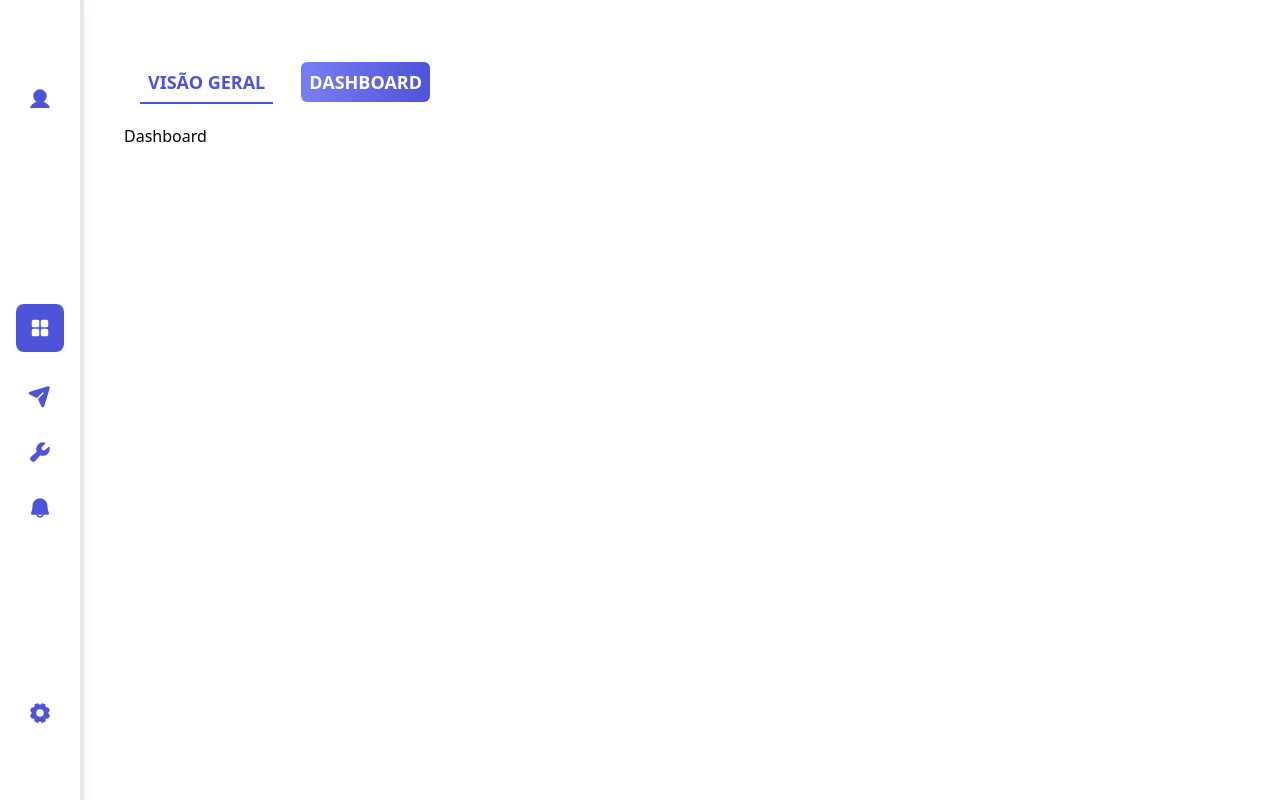
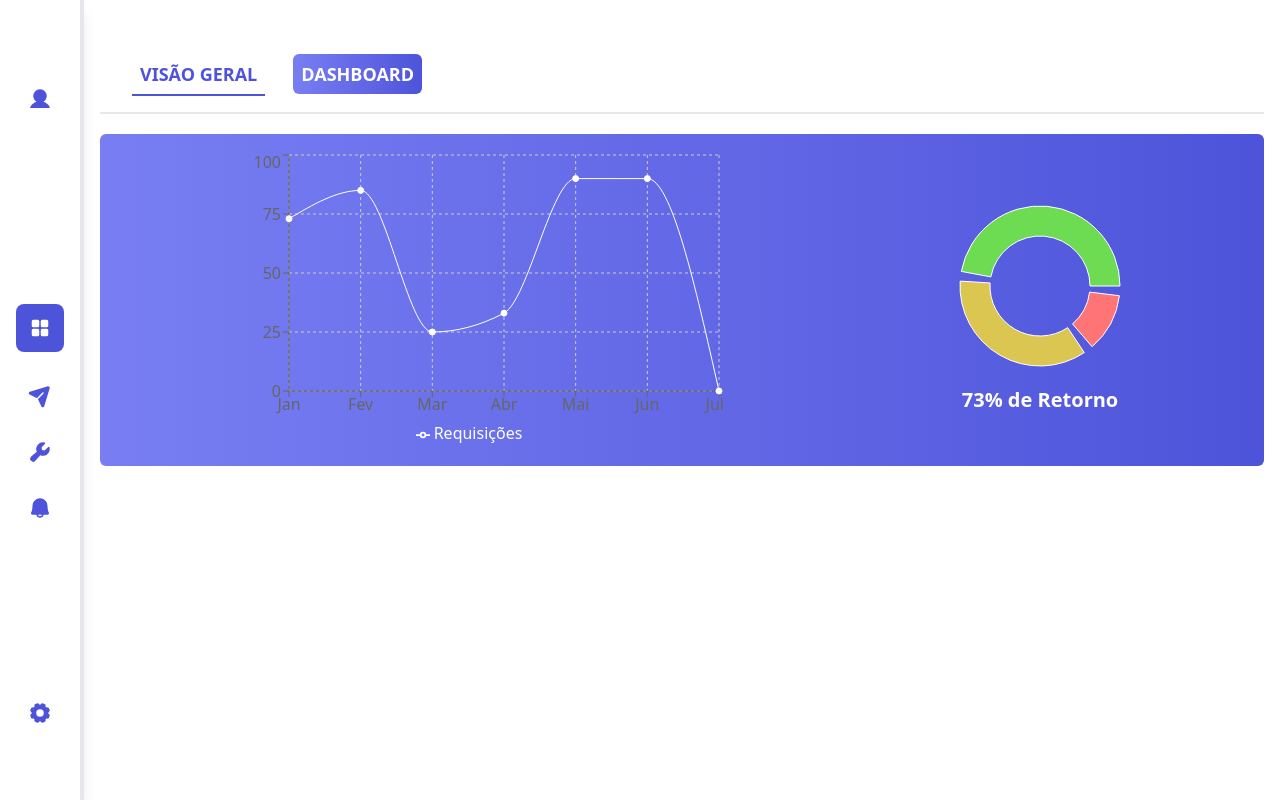
Before and after one commit to renan823/Aerotool-Front, a Next.js app: page /dashboard in a window 1280 px wide. Both pictures are taken after a click on the element "DASHBOARD". Built offline with nearby package versions, Linux system fonts and the light colour scheme.

Commit message:
feat: dashboard implementation

```diff
--- a/package.json
+++ b/package.json
@@ -23,6 +23,7 @@
     "react-dom": "18.2.0",
     "react-hook-form": "^7.46.2",
     "react-redux": "^8.1.3",
+    "recharts": "^2.8.0",
     "redux": "^4.2.1",
     "redux-persist": "^6.0.0",
     "redux-thunk": "^2.4.2",
--- /dev/null
+++ b/src/components/Dashboard/Charts.jsx
@@ -0,0 +1,14 @@
+import React from "react";
+import PieChartGraph from "./PieChartGraph";
+import LineChartGraph from "./LineChartGraph";
+
+const Charts = () => {
+  return (
+    <div className="bg-gradient-to-r from-accent to-primary rounded-md p-4 w-fit justify-around items-center flex flex-row w-full">
+      <LineChartGraph />
+      <PieChartGraph />
+    </div>
+  );
+};
+
+export default Charts;
--- /dev/null
+++ b/src/components/Dashboard/DashboardContent.jsx
@@ -0,0 +1,12 @@
+import React from 'react'
+import Charts from './Charts';
+
+const DashboardContent = () => {
+  return (
+    <div>
+      <Charts />
+    </div>
+  )
+}
+
+export default DashboardContent;
--- /dev/null
+++ b/src/components/Dashboard/LineChartGraph.jsx
@@ -0,0 +1,57 @@
+import React from "react";
+import {
+  LineChart,
+  Line,
+  XAxis,
+  YAxis,
+  CartesianGrid,
+  Tooltip,
+  Legend,
+  ResponsiveContainer,
+} from "recharts";
+
+const data = [
+  {
+    name: "Jan",
+    Requisições: 73,
+  },
+  {
+    name: "Fev",
+    Requisições: 85,
+  },
+  {
+    name: "Mar",
+    Requisições: 25,
+  },
+  {
+    name: "Abr",
+    Requisições: 33,
+  },
+  {
+    name: "Mai",
+    Requisições: 90,
+  },
+  {
+    name: "Jun",
+    Requisições: 90,
+  },
+  {
+    name: "Jul",
+    Requisições: 0,
+  },
+];
+
+const LineChartGraph = () => {
+  return (
+    <LineChart width={500} height={300} data={data} stroke="#FFF">
+      <CartesianGrid strokeDasharray="3 3" />
+      <XAxis dataKey="name" />
+      <YAxis />
+      <Tooltip />
+      <Legend />
+      <Line type="monotone" dataKey="Requisições" stroke="#FFF" activeDot={{ r: 8 }} />
+    </LineChart>
+  );
+};
+
+export default LineChartGraph;
--- /dev/null
+++ b/src/components/Dashboard/PieChartGraph.jsx
@@ -0,0 +1,31 @@
+import React from "react";
+import { PieChart, Pie, Cell } from "recharts";
+const data = [
+  { name: "Retornados", value: 400 },
+  { name: "Em aberto", value: 300 },
+  { name: "Atrasados", value: 100 },
+];
+const COLORS = ["#6DDC52", "#DCC652", "#FF7575"];
+
+const PieChartGraph = () => {
+  return (
+    <div className="w-fit h-fit justify-center items-center text-center">
+      <PieChart width={200} height={200}>
+        <Pie
+          data={data}
+          innerRadius={50}
+          outerRadius={80}
+          paddingAngle={7}
+          dataKey="value"
+        >
+          {data.map((entry, index) => (
+            <Cell key={`cell-${index}`} fill={COLORS[index % COLORS.length]} />
+          ))}
+        </Pie>
+      </PieChart>
+      <span className=" text-xl font-semibold text-white">73% de Retorno</span>
+    </div>
+  );
+};
+
+export default PieChartGraph;
--- a/src/components/Requests/ClosestRequest.jsx
+++ b/src/components/Requests/ClosestRequest.jsx
@@ -11,7 +11,7 @@ const ClosestRequest = () => {
                     bg-gradient-to-r from-accent to-primary rounded-md
                     text-white
                     font-semibold
-                    w-fit
+                    w-full
                     h-full
                     items-center"
       >
--- a/src/pages/dashboard.jsx
+++ b/src/pages/dashboard.jsx
@@ -3,6 +3,7 @@ import { useState } from "react";
 import { Plus } from "@phosphor-icons/react";
 import AddRequest from "@/components/Requests/Register/AddRequest";
 import ShowView from "@/components/ShowView";
+import DashboardContent from "@/components/Dashboard/DashboardContent";
 
 const Dashboard = () => {
   const [isShowView, setIsShowView] = useState(true);
@@ -34,8 +35,8 @@ const Dashboard = () => {
     );
   } else {
     return (
-      <div className="p-10 w-full">
-        <div className="flex flex-row my-5 justify-between items-center">
+      <div className="p-4 w-full">
+        <div className="flex flex-row my-5 justify-between border-b-2 border-gray-200 p-4">
           <div className="flex flex-row gap-3 p-2">
             <NavButtons
               isShowView={isShowView}
@@ -53,7 +54,7 @@ const Dashboard = () => {
             />
           </div>
         </div>
-        <h1>Dashboard</h1>
+        <DashboardContent />
       </div>
     );
   }
```
Also changed, not shown: 1 other file (tests, documents, lock files or other folders).
